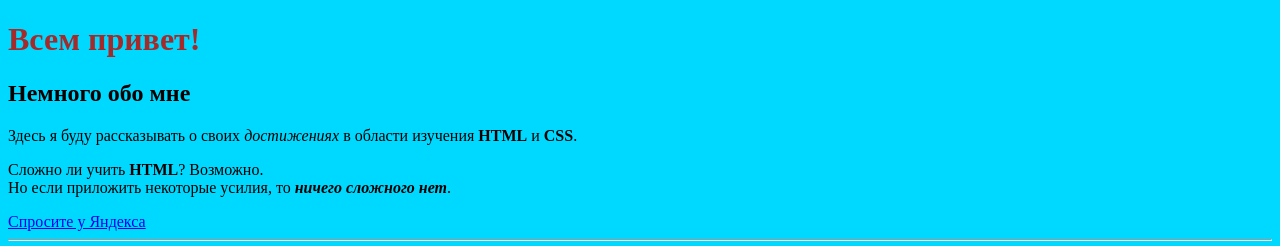
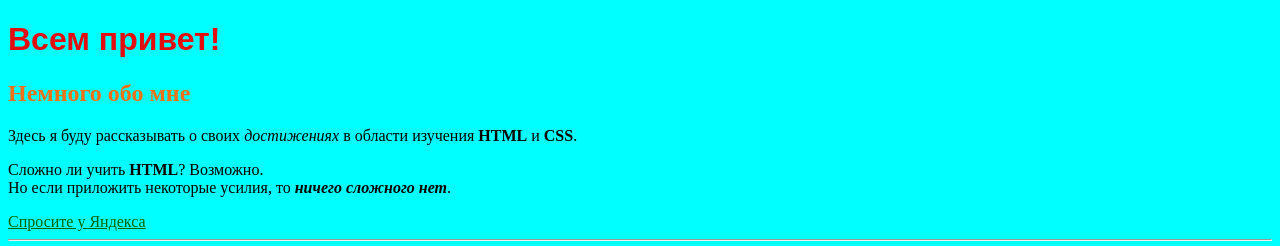
Before and after one commit to BadBeaverI/WEBTECHNO, a PHP site: page / in a window 1280 px wide. Shown: the top 246 px of the page. Run offline with PHP 8.4, Linux system fonts and the light colour scheme; some web fonts are replaced.

Commit message:
seminarim +css

```diff
--- a/DZ2/ppp.css
+++ b/DZ2/ppp.css
@@ -1,6 +1,35 @@
+@font-face {
+	font-family: 'Teddy Bear';
+	src: url('fonts/teddy_bear.eot'); /* IE 9 Compatibility Mode */
+	src: url('fonts/teddy_bear.eot?#iefix') format('embedded-opentype'), /* IE < 9 */
+		url('fonts/teddy_bear.woff2') format('woff2'), /* Super Modern Browsers */
+		url('fonts/teddy_bear.woff') format('woff'), /* Firefox >= 3.6, any other modern browser */
+		url('fonts/teddy_bear.ttf') format('truetype'), /* Safari, Android, iOS */
+		url('fonts/teddy_bear.svg#teddy_bear') format('svg'); /* Chrome < 4, Legacy iOS */
+}
 body{
-    background-color: rgb(0, 217, 255);
+    background-color: aqua;
 }
 h1{
-    color: brown;
+    color: #e30d0d;
+    font-family: 'Teddy Bear', sans-serif;
 }
+h2{
+    color: rgb(242, 112, 20);
+}
+a{
+    color: darkgreen;
+}
+.bigtext{
+    font-size: 1.5rem;
+}
+img{
+    width: 300px;
+    margin-left: 50px;
+}
+a:hover{
+    color: chartreuse;
+}
+ul{
+    list-style-type: square;
+}
```
